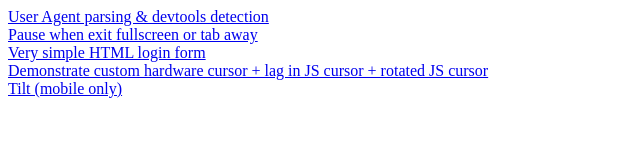
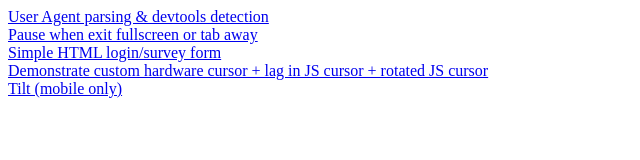
Before and after one commit to aforren1/online-exps, a plain HTML site: page index.html in a window 1280 px wide. Shown: the full height of the page, 0-640 px from the left. Drawn offline with Linux system fonts and the light colour scheme.

Commit message:
less simple now

```diff
--- a/index.html
+++ b/index.html
@@ -2,7 +2,7 @@
 <body>
     <a href="info/index.html">User Agent parsing & devtools detection</a><br>
     <a href="pause-not-fullscreen/index.html">Pause when exit fullscreen or tab away</a><br>
-    <a href="login/index.html">Very simple HTML login form</a><br>
+    <a href="login/index.html">Simple HTML login/survey form</a><br>
     <a href="custom-cursor/index.html">Demonstrate custom hardware cursor + lag in JS cursor + rotated JS cursor</a><br>
     <a href="tilt/index.html">Tilt (mobile only)</a>
 </body>
```
